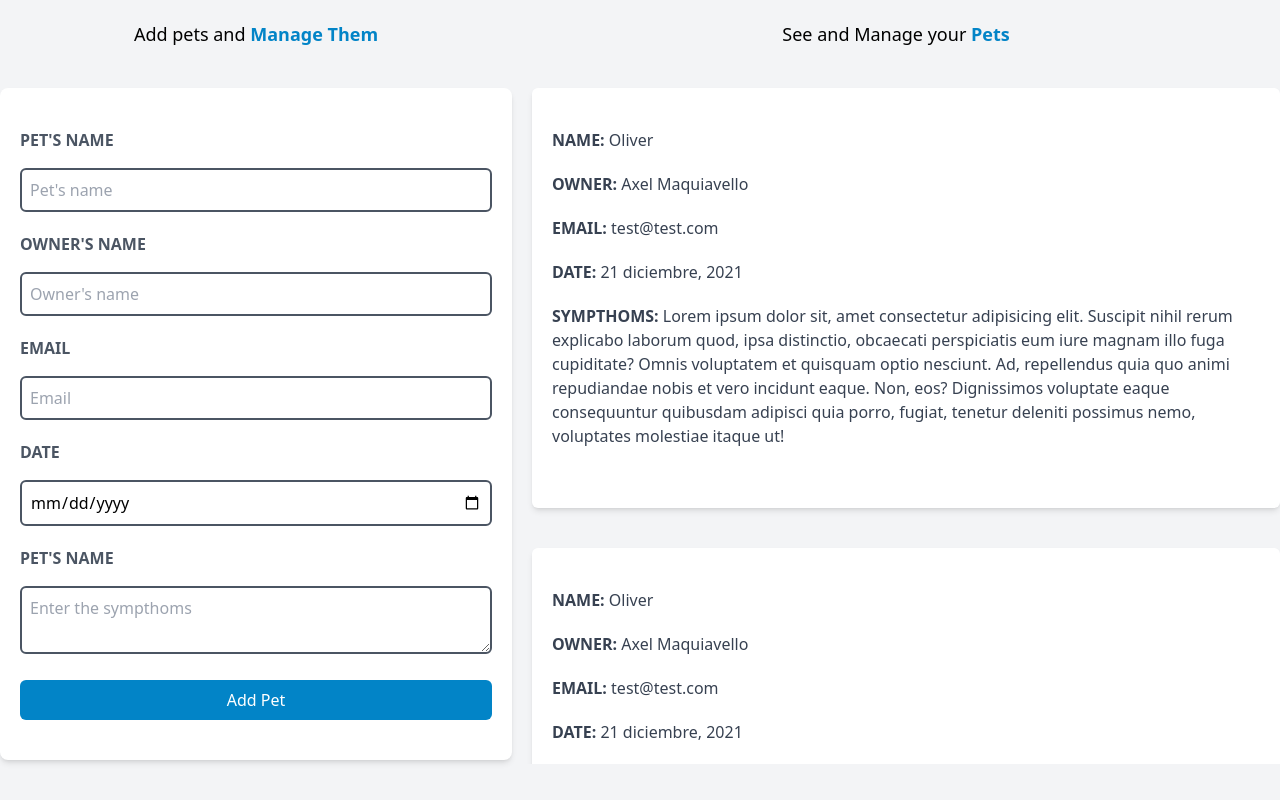
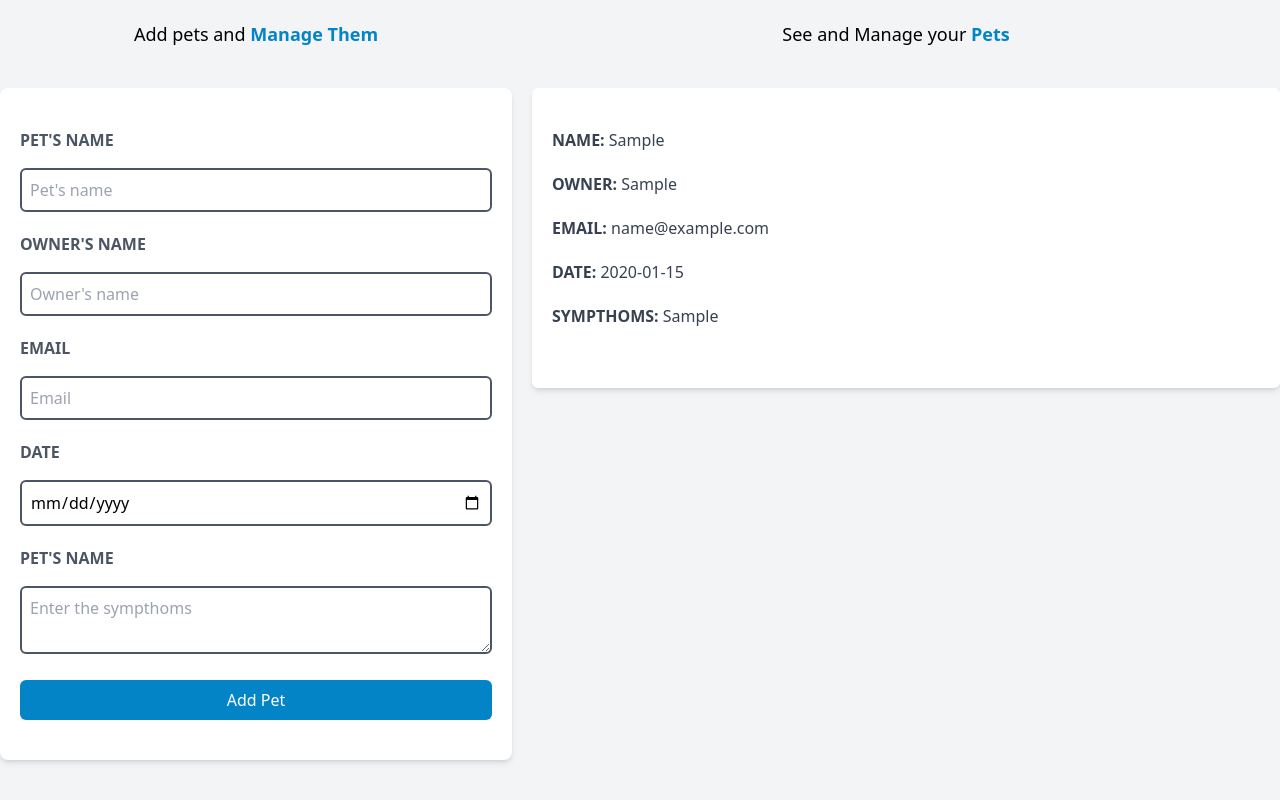
Before and after one commit to IsaiStormBlesed/appointment-react-app, a React (Vite) app: page / in a window 1280 px wide. Both pictures are taken after typing "Sample", "Sample", "name@example.com", "2020-01-15", "Sample" into the empty fields and a click on the input "Add Pet". Shown: the part 244-1044 px from the top of the page. Built offline with nearby package versions, Linux system fonts and the light colour scheme.

Commit message:
PatientLIst cmp working dynamically.

```diff
--- a/src/App.jsx
+++ b/src/App.jsx
@@ -16,7 +16,9 @@ const App = () => {
                     patients={patients}
                     setPatients={setPatients}
                 />
-                <PatientList />
+                <PatientList
+                    patients={patients}
+                />
             </div>
         </div>
     )
--- a/src/components/Form.jsx
+++ b/src/components/Form.jsx
@@ -9,8 +9,13 @@ const Form = ({ patients, setPatients }) => {
         owner: '',
         email: '',
         date: '',
-        sympthoms: ''
+        sympthoms: '',
+        id: randKey()
     })
+
+    function randKey() {
+        return Date.now().toString(36) + Math.random().toString(36).substring(2)
+    }
 
     const handleSubmit = (e) => {
         e.preventDefault()
@@ -30,7 +35,8 @@ const Form = ({ patients, setPatients }) => {
             owner: '',
             email: '',
             date: '',
-            sympthoms: ''
+            sympthoms: '',
+            id: randKey()
         })
     }
 
--- a/src/components/Patient.jsx
+++ b/src/components/Patient.jsx
@@ -1,27 +1,27 @@
-const Patient = () => {
+const Patient = ({patient}) => {
+    const {name, owner, email, date, sympthoms} = patient
     return (
         <div>
             <div className="bg-white px-5 py-10 shadow-md rounded-md mt-10 ml-5">
                 <p className="font-bold text-gray-700 uppercase mb-5">
                     Name:
-                    <span className="font-normal normal-case"> Oliver</span>
+                    <span className="font-normal normal-case"> {name}</span>
                 </p>
                 <p className="font-bold text-gray-700 uppercase mb-5">
                     Owner:
-                    <span className="font-normal normal-case"> Axel Maquiavello</span>
+                    <span className="font-normal normal-case"> {owner}</span>
                 </p>
                 <p className="font-bold text-gray-700 uppercase mb-5">
                     Email:
-                    <span className="font-normal normal-case"> test@test.com</span>
+                    <span className="font-normal normal-case"> {email}</span>
                 </p>
                 <p className="font-bold text-gray-700 uppercase mb-5">
                     Date:
-                    <span className="font-normal normal-case"> 21 diciembre, 2021</span>
+                    <span className="font-normal normal-case"> {date}</span>
                 </p>
                 <p className="font-bold text-gray-700 uppercase mb-5">
                     Sympthoms:
-                    <span className="font-normal normal-case"> Lorem ipsum dolor sit, amet consectetur adipisicing elit. Suscipit nihil rerum explicabo laborum quod, ipsa distinctio, obcaecati perspiciatis eum iure magnam illo fuga cupiditate? Omnis voluptatem et quisquam optio nesciunt.
-                    Ad, repellendus quia quo animi repudiandae nobis et vero incidunt eaque. Non, eos? Dignissimos voluptate eaque consequuntur quibusdam adipisci quia porro, fugiat, tenetur deleniti possimus nemo, voluptates molestiae itaque ut!</span>
+                    <span className="font-normal normal-case"> {sympthoms}</span>
                 </p>
             </div>
         </div>
--- a/src/components/PatientList.jsx
+++ b/src/components/PatientList.jsx
@@ -1,6 +1,6 @@
 import Patient from "./Patient"
 
-const PatientList = () => {
+const PatientList = ({patients}) => {
     return (
         <div className="md:basis-1/2 lg:basis-3/5 overflow-y-scroll md:h-screen">
             <h2 className="font-black text-3xl text-center">List of Patients</h2>
@@ -9,9 +9,11 @@ const PatientList = () => {
                 <span className="text-sky-600 font-bold"> Pets</span>
             </p>
 
-            <Patient />
-            <Patient />
-            <Patient />
+            {
+                patients.map((patient) => {
+                    return <Patient key={patient.id} patient={patient}/>
+                })
+            }
         </div>
     )
 }
```
